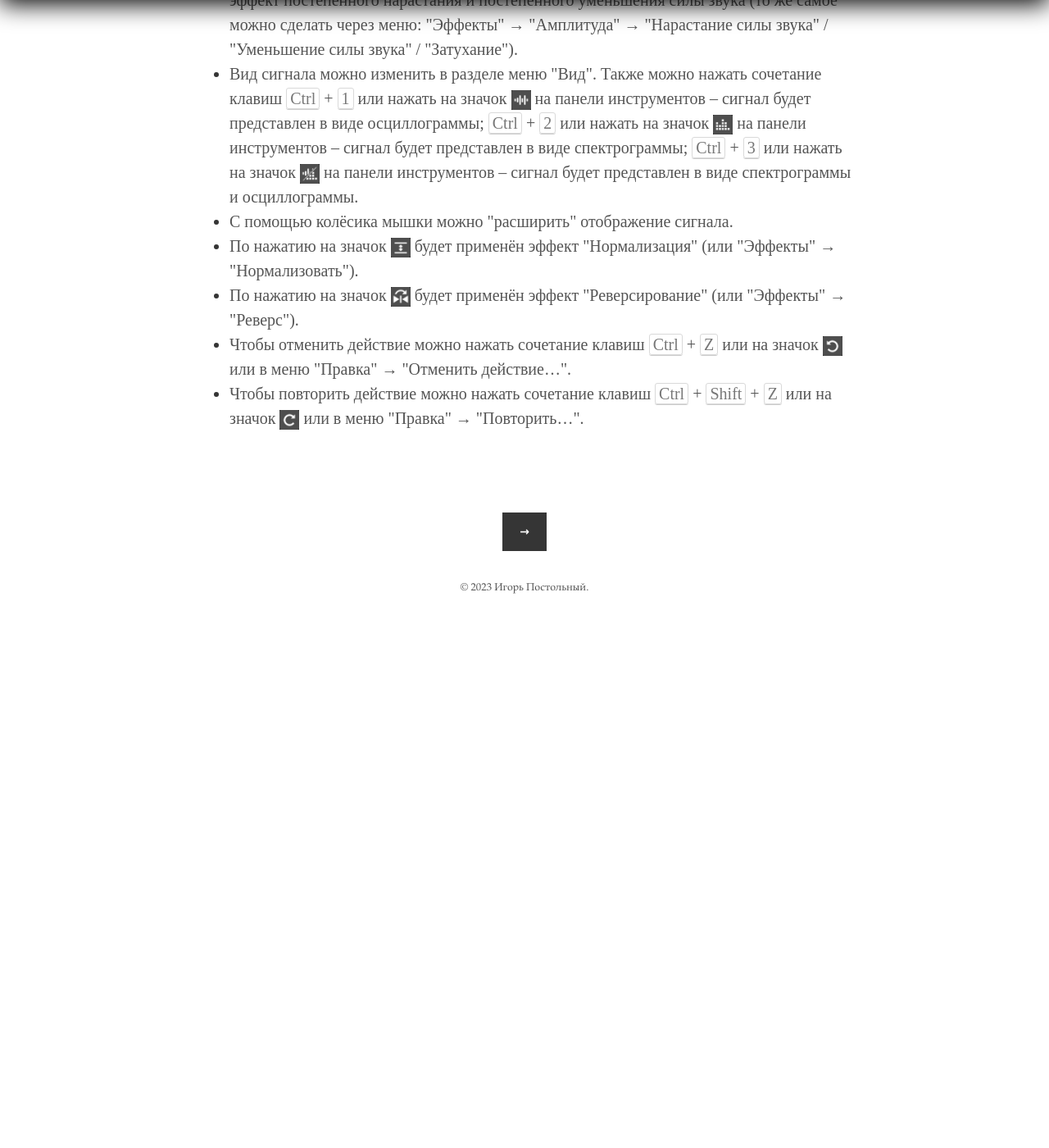
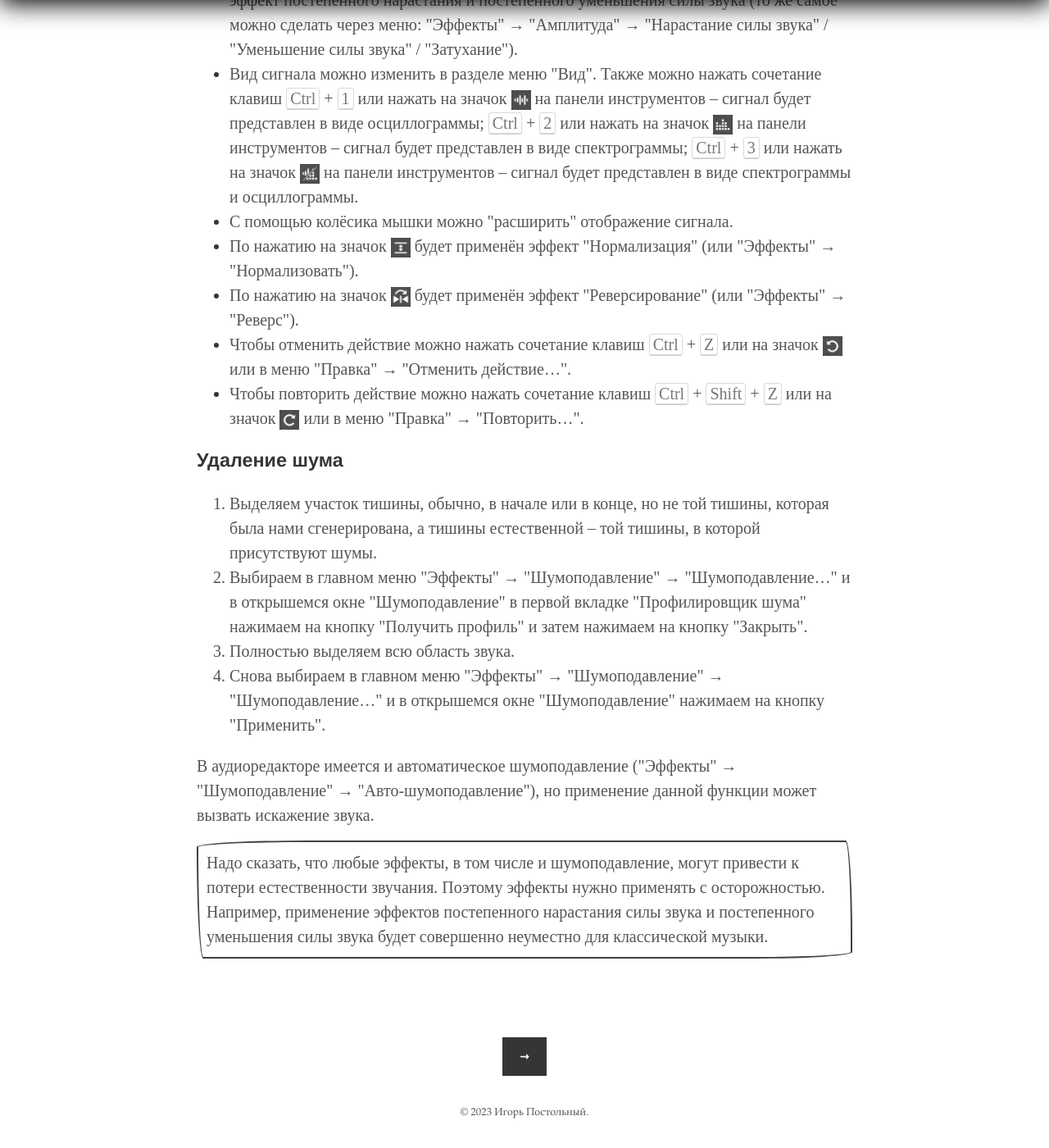
Before and after one commit to postolny/postolny.github.io, a Jekyll site: the page built from _posts/2023-03-07-ocenaudio.md, in a window 1280 px wide and 1400 px high, scrolled down 9188 px. Shown: the whole window at 82% size. Built offline with Jekyll 4.4.1, drawn with Linux system fonts in a browser that asks for light colours; before the commit the page ends 9948 px from its top, so only the background shows below that.

Commit message:
Add files via upload

```diff
--- a/_posts/2023-03-07-ocenaudio.md
+++ b/_posts/2023-03-07-ocenaudio.md
@@ -91,3 +91,15 @@ _Franz Joseph Haydn_
 * По нажатию на значок ![reverse]({{ site.baseurl }}/img/ocenaudio/reverse.png){: .inln} будет применён эффект "Реверсирование" (или "Эффекты" → "Реверс").
 * Чтобы отменить действие можно нажать сочетание клавиш <kbd>Ctrl</kbd> + <kbd>Z</kbd> или на значок ![undo]({{ site.baseurl }}/img/ocenaudio/undo.png){: .inln} или в меню "Правка" → "Отменить действие...".
 * Чтобы повторить действие можно нажать сочетание клавиш <kbd>Ctrl</kbd> + <kbd>Shift</kbd> + <kbd>Z</kbd> или на значок ![redo]({{ site.baseurl }}/img/ocenaudio/redo.png){: .inln} или в меню "Правка" → "Повторить...".
+
+### Удаление шума
+
+1. Выделяем участок тишины, обычно, в начале или в конце, но не той тишины, которая была нами сгенерирована, а тишины естественной – той тишины, в которой присутствуют шумы.
+2. Выбираем в главном меню "Эффекты" → "Шумоподавление" → "Шумоподавление..." и в открышемся окне  "Шумоподавление" в первой вкладке "Профилировщик шума" нажимаем на кнопку "Получить профиль" и затем нажимаем на кнопку "Закрыть".
+3. Полностью выделяем всю область звука.
+4. Снова выбираем в главном меню "Эффекты" → "Шумоподавление" → "Шумоподавление..." и в открышемся окне "Шумоподавление" нажимаем на кнопку "Применить".
+
+В аудиоредакторе имеется и автоматическое шумоподавление ("Эффекты" → "Шумоподавление" → "Авто-шумоподавление"), но применение данной функции может вызвать искажение звука.
+
+Надо сказать, что любые эффекты, в том числе и шумоподавление, могут привести к потери естественности звучания. Поэтому эффекты нужно применять с осторожностью. Например, применение эффектов постепенного нарастания силы звука и постепенного уменьшения силы звука будет совершенно неуместно для классической музыки.
+{: .cornice}
```
